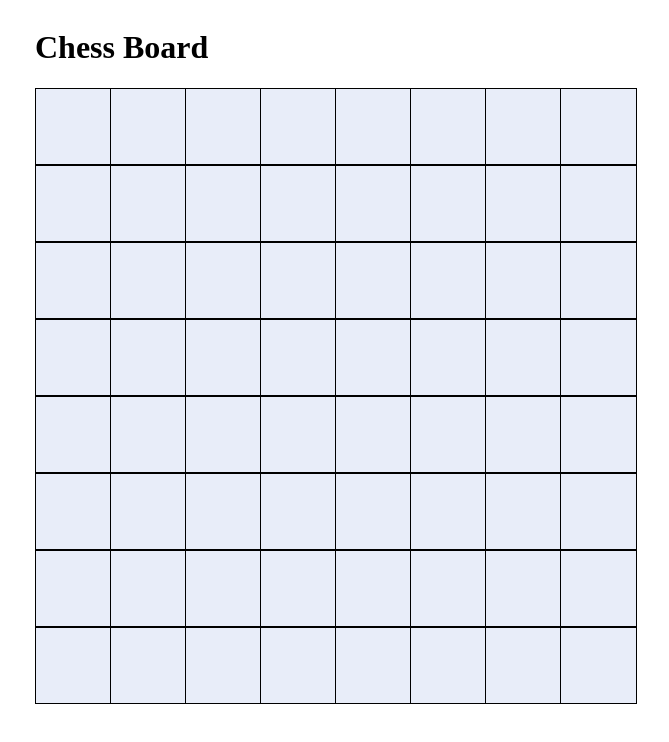
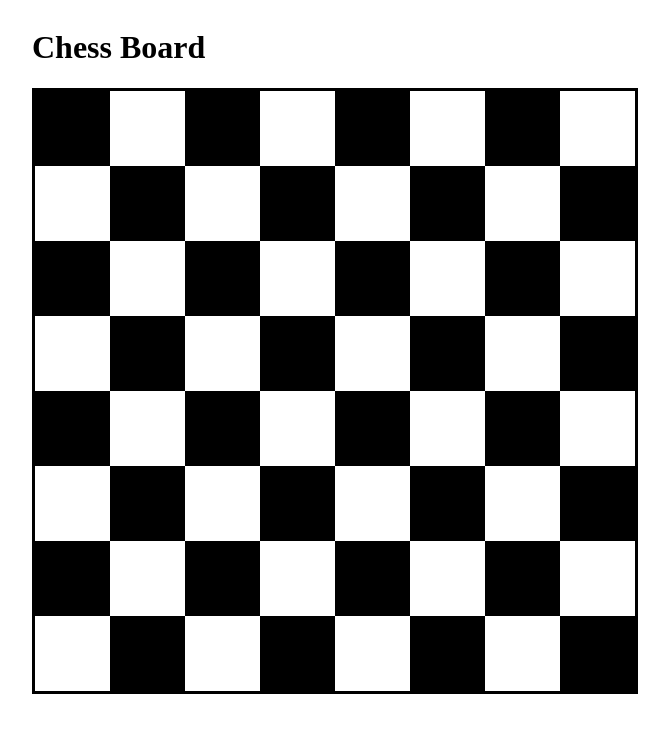
Before and after one commit to YastrebovaAnna/chess-board, a React (Vite) app: page / in a window 1280 px wide. Shown: the top 742 px of the page, without its empty margins (305-974 px from the left). Built offline with nearby package versions, Linux system fonts and the light colour scheme.

Commit message:
Added color of squares

```diff
--- a/src/components/Board/Board.css
+++ b/src/components/Board/Board.css
@@ -9,4 +9,5 @@ body {
     display: grid;
     grid-template-columns: repeat(8, 75px);
     grid-auto-columns: 75px;
+    border: 3px solid black;
 }
--- a/src/components/Board/Board.jsx
+++ b/src/components/Board/Board.jsx
@@ -4,14 +4,22 @@ import './Board.css'
 
 // eslint-disable-next-line react/prop-types
 function Board({initialBoard}) {
+    const getSquareColor = (rowIndex, colIndex) => (rowIndex + colIndex) % 2 === 0;
+
     return (
         <div className="Board">
             {/* eslint-disable-next-line react/prop-types */}
             {initialBoard.map((row, rowIndex) => (
                 <div key={rowIndex}>
-                    {row.map((col, colIndex) => (
-                        <Square key={`${rowIndex}-${colIndex}`}/>
-                    ))}
+                    {row.map((col, colIndex) => {
+                        const isBlack = getSquareColor(rowIndex, colIndex);
+                        return (
+                            <Square
+                                key={`${rowIndex}-${colIndex}`}
+                                isBlack={isBlack}
+                            />
+                        );
+                    })}
                 </div>
             ))}
         </div>
--- a/src/components/Square/Square.css
+++ b/src/components/Square/Square.css
@@ -1,10 +1,12 @@
 .square {
     width: 75px;
     height: 75px;
-    background-color: rgba(232, 237, 249, 1.00);
-    border: 1px solid black;
 }
 
-.square:hover {
-    background-color: rgba(183, 192, 216, 1.00);
+.square.black {
+    background-color: black;
 }
+
+.square.white {
+    background-color: white;
+}
--- a/src/components/Square/Square.jsx
+++ b/src/components/Square/Square.jsx
@@ -1,8 +1,10 @@
 import './Square.css'
 
-function Square() {
+// eslint-disable-next-line react/prop-types
+function Square({isBlack}) {
+    const squareColorClass = isBlack ? 'black square' : 'white square';
     return <>
-        <div className="square"></div>
+        <div className={`square ${squareColorClass}`}></div>
     </>
 }
 
```
